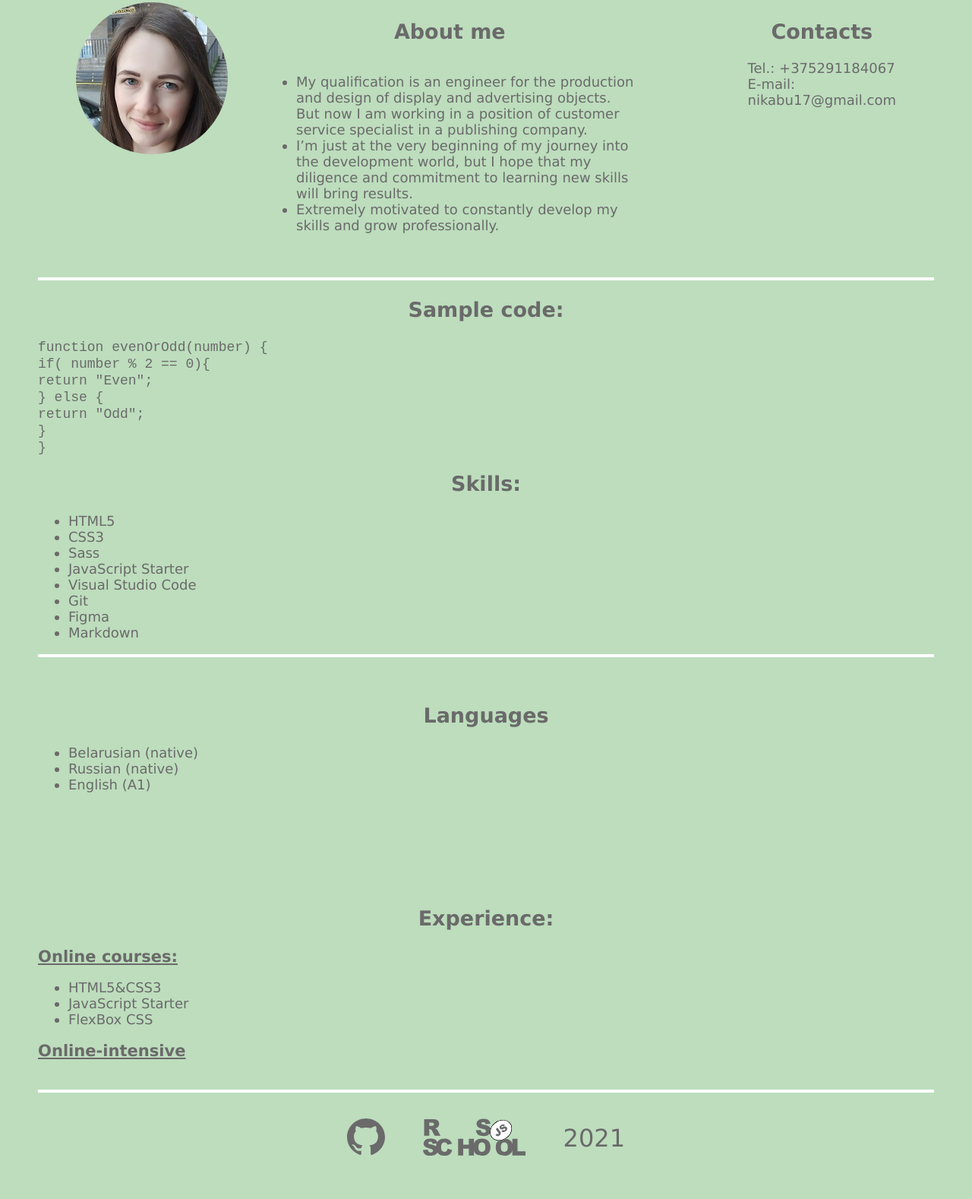
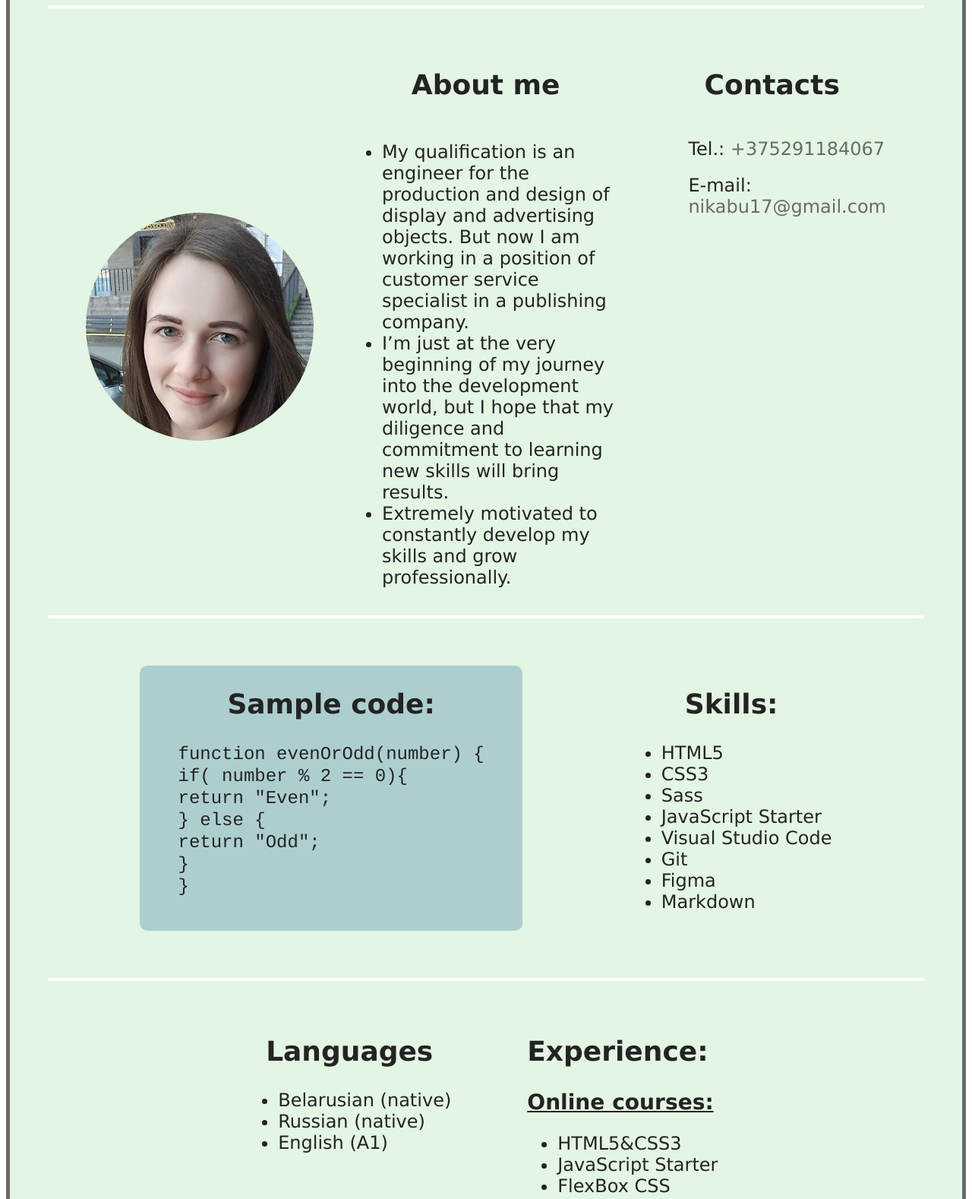
Before and after one commit to veronmolosh/rsschool-cv, a plain HTML site: page index.html in a window 1280 px wide. Shown: the part 236-1814 px from the top of the page at 76% size. Drawn offline with Linux system fonts and the light colour scheme.

Commit message:
refactor: change style for cv

```diff
--- a/style.css
+++ b/style.css
@@ -20,14 +20,18 @@ h5 {
 }
 
 body {
-	max-width: 1620px;
-	background-color: #bdddbd;
-	color: #6a6a6a;
+	color: #242323;
 	font-family: "Lucida Sans Unicode", "Lucida Grande", Arial, Helvetica, sans-serif;
-	font-size: 18px;
+	font-size: 24px;
 	font-weight: normal;
+}
+
+.wrapper {
+	max-width: 1440px;
+	background-color: #e3f5e3;
+	border: 5px solid #6a6a6a;
+	margin: 0 auto;
 	padding: 50px;
-	margin: 0 auto;
 }
 
 hr {
@@ -36,8 +40,8 @@ hr {
 
 .container {
 	display: flex;
-	/* height: 100%; */
-	margin: 20px 50px;
+	justify-content: center;
+	padding: 0px 50px;
 }
 
 .name {
@@ -48,9 +52,10 @@ hr {
 }
 
 .photo {
+	align-self: center;
 	background-image: url("./assets/img/my_photo.jpg");
-	width: 200px;
-	height: 200px;
+	width: 300px;
+	height: 300px;
 	flex-shrink: 0;
 	border-radius: 50%;
 	overflow: hidden;
@@ -60,18 +65,23 @@ hr {
 }
 
 .contacts {
-	margin-left: 100px;
 	list-style-type: none;
+	flex-basis: 60%;
 }
 
 .list-of-contact {
 	list-style-type: none;
-	padding-left: 0;
+	padding-top: 20px;
+}
+
+.list-of-contact > li {
+	margin-bottom: 20px;
 }
 
 .telephone-number {
 	text-decoration: none;
 	color: #6a6a6a;
+	padding-bottom: 20px;
 }
 
 .mail {
@@ -83,17 +93,43 @@ hr {
 	list-style-type: disc;
 }
 
+.skills {
+	display: flex;
+	justify-content: space-around;
+	padding: 50px;
+}
+
+.sample-code {
+	background-color: rgb(173, 206, 207);
+	border-radius: 10px;
+	text-align: left;
+	padding: 0 50px;
+}
+
+code {
+	font-family: "Courier", monospace;
+}
+
 .experiense {
+	display: flex;
+	justify-content: center;
 	padding: 30px 0;
 }
 
-pre {
-	display: block;
-	font-family: "Courier", monospace;
+.my-experiense {
+	padding-left: 100px;
+}
+
+.my-experiense > h2 {
+	text-align: left;
 }
 
 .languages {
 	margin-bottom: 150px;
+}
+
+.lang > ul {
+	margin-bottom: 50px;
 }
 
 footer {
```
